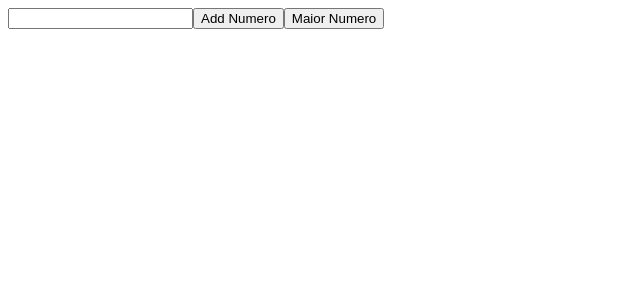
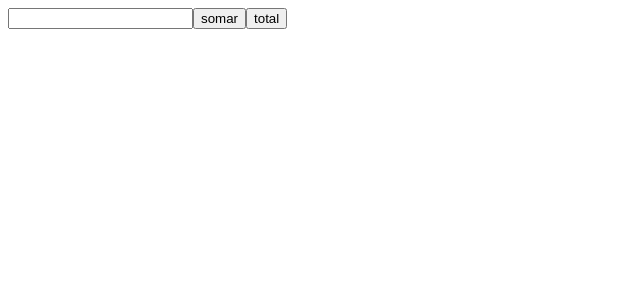
Before and after one commit to Gabriel200395/state, a React (Create React App) app: page / in a window 1280 px wide. Shown: the top 300 px of the page, without its empty margins (0-640 px from the left). Built offline with nearby package versions, Linux system fonts and the light colour scheme.

Commit message:
terminando segundo exercicio

```diff
--- a/src/App.js
+++ b/src/App.js
@@ -1,4 +1,4 @@
-import Ex12 from "./Repeticao/Ex07";
+import Ex12 from "./Repeticao/Ex08";
 function App() {
   return (
     <>
--- /dev/null
+++ b/src/Repeticao/Ex08.js
@@ -0,0 +1,51 @@
+import { useState } from "react";
+
+function Ex08() {
+  const [numero, setNumero] = useState("");
+  const [receberNumero, setReceberNumero] = useState([]);
+  const [maior, setMaior] = useState("");
+  const [error, setError] = useState("");
+
+  function handleAddNumero() {
+    if (numero.length == 0) {
+      setError("erro!");
+      setMaior("");
+      setReceberNumero([]);
+    } else {
+      setReceberNumero([...receberNumero, +numero]);
+      setError("");
+    }
+  }
+
+  function handleMaiorNumero() {
+    if (receberNumero.length == 0) {
+      setMaior("");
+    } else {
+      const somarTotal = receberNumero.reduce((total, item) => {
+        return total + item;
+      }, 0);
+
+      setMaior(somarTotal);
+      setError("");
+    }
+  }
+
+  console.log(receberNumero);
+  return (
+    <>
+      <form onSubmit={(event) => event.preventDefault()}>
+        <input
+          type="number"
+          value={numero}
+          onChange={({ target }) => setNumero(target.value)}
+        />
+        <button onClick={handleAddNumero}>somar</button>
+        <button onClick={handleMaiorNumero}>total</button>
+        {maior}
+        {error}
+      </form>
+    </>
+  );
+}
+
+export default Ex08;
```
